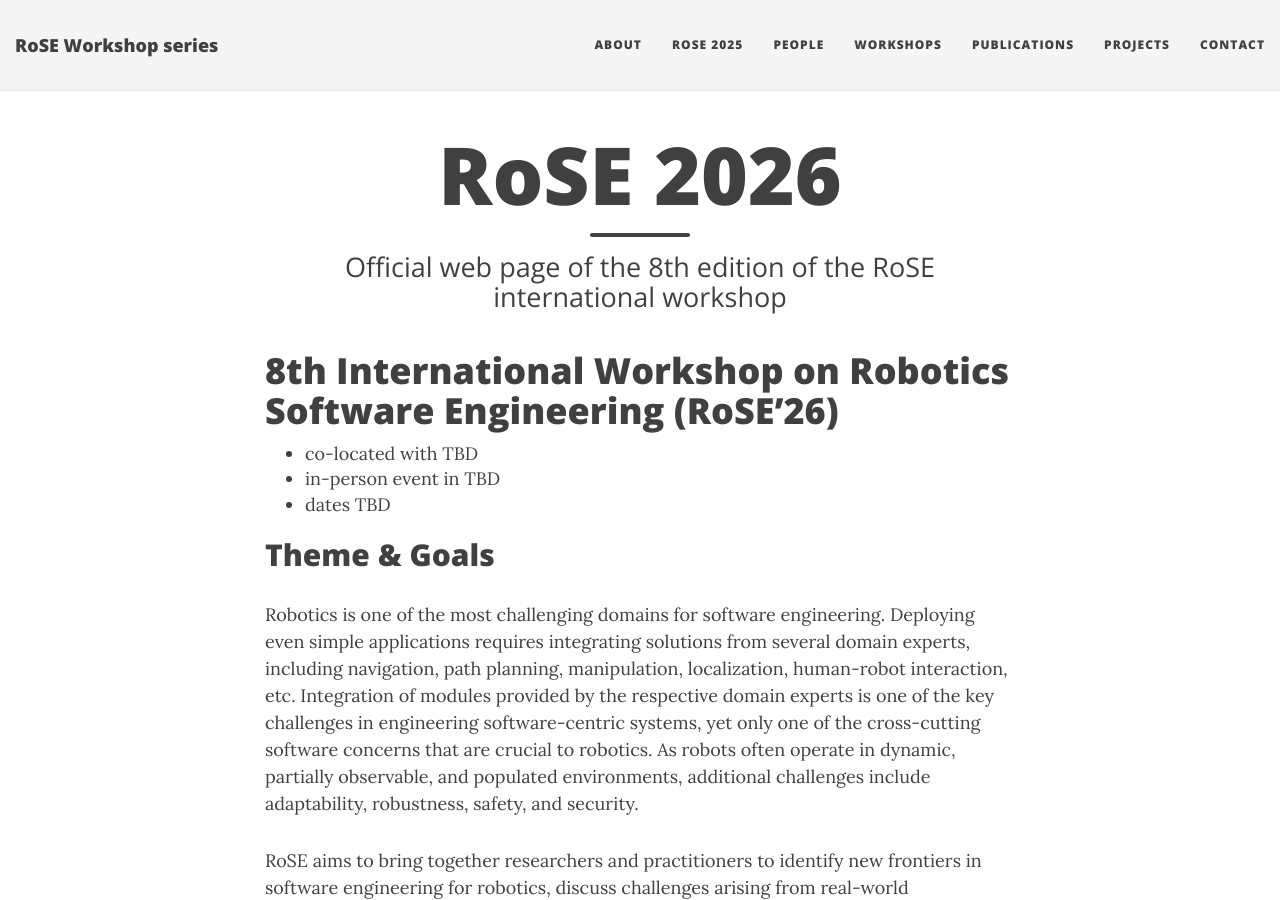
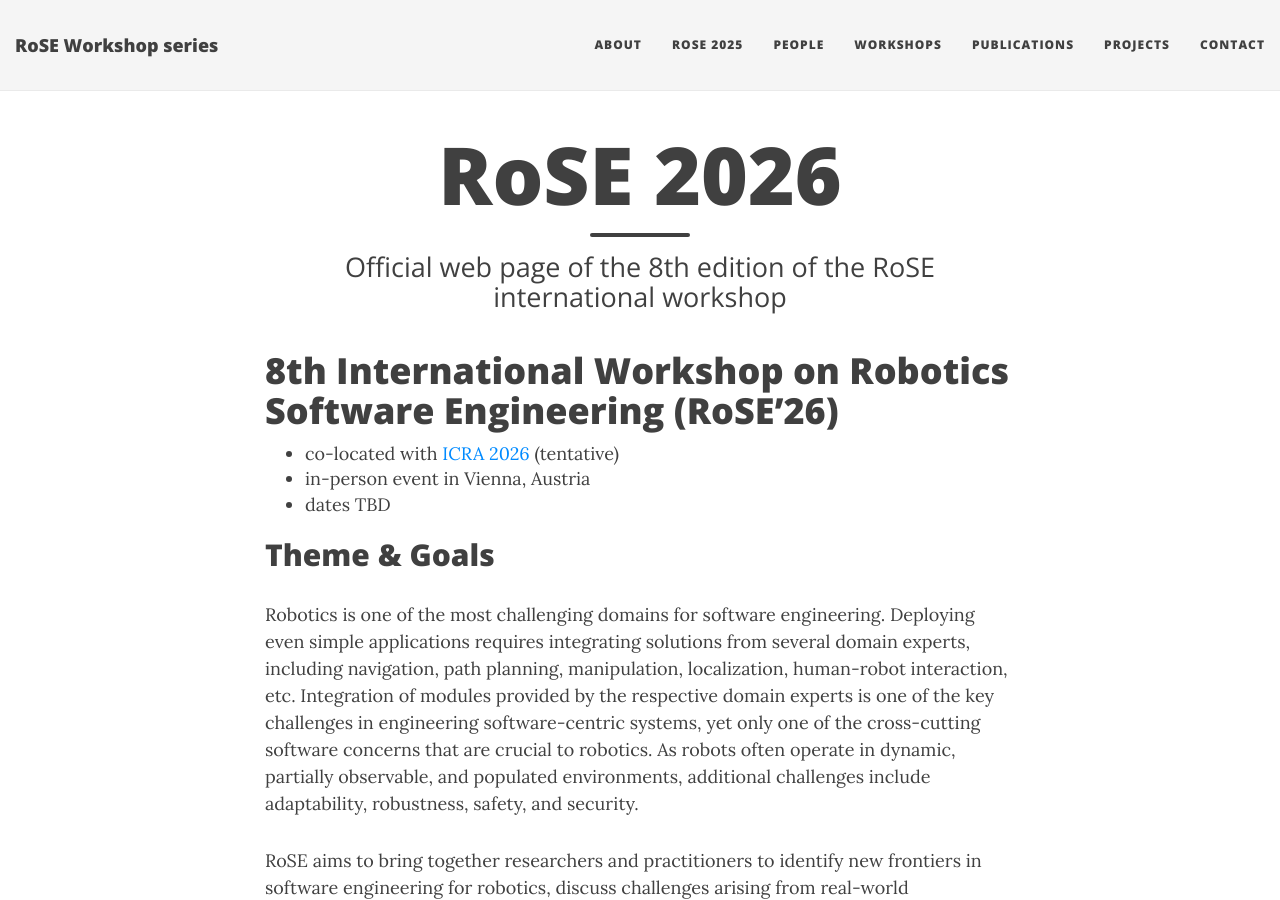
Before and after one commit to rose-workshops/rose-workshops.github.io, a Jekyll site: the page built from rose2026.md, in a window 1280 px wide and 900 px high. Built offline with Jekyll 4.4.1, drawn with Linux system fonts in a browser that asks for light colours; nearby versions of some CDN libraries.

Commit message:
adds tentative conf. and location

```diff
--- a/rose2026.md
+++ b/rose2026.md
@@ -6,8 +6,8 @@
 
 # 8th International Workshop on Robotics Software Engineering (RoSE'26)
 
-- co-located with TBD
-- in-person event in TBD
+- co-located with [ICRA 2026](https://2026.ieee-icra.org) (tentative)
+- in-person event in Vienna, Austria
 - dates TBD
 
 ## Theme & Goals
```
